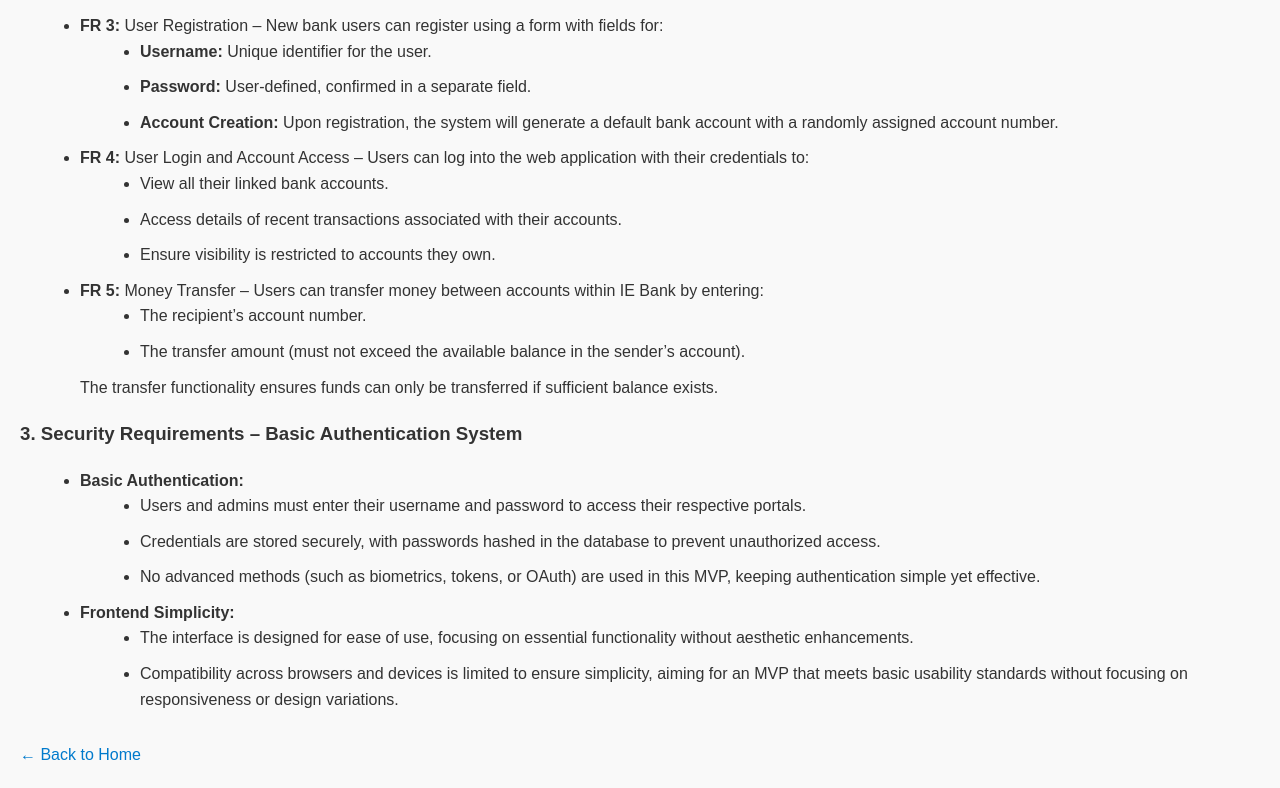
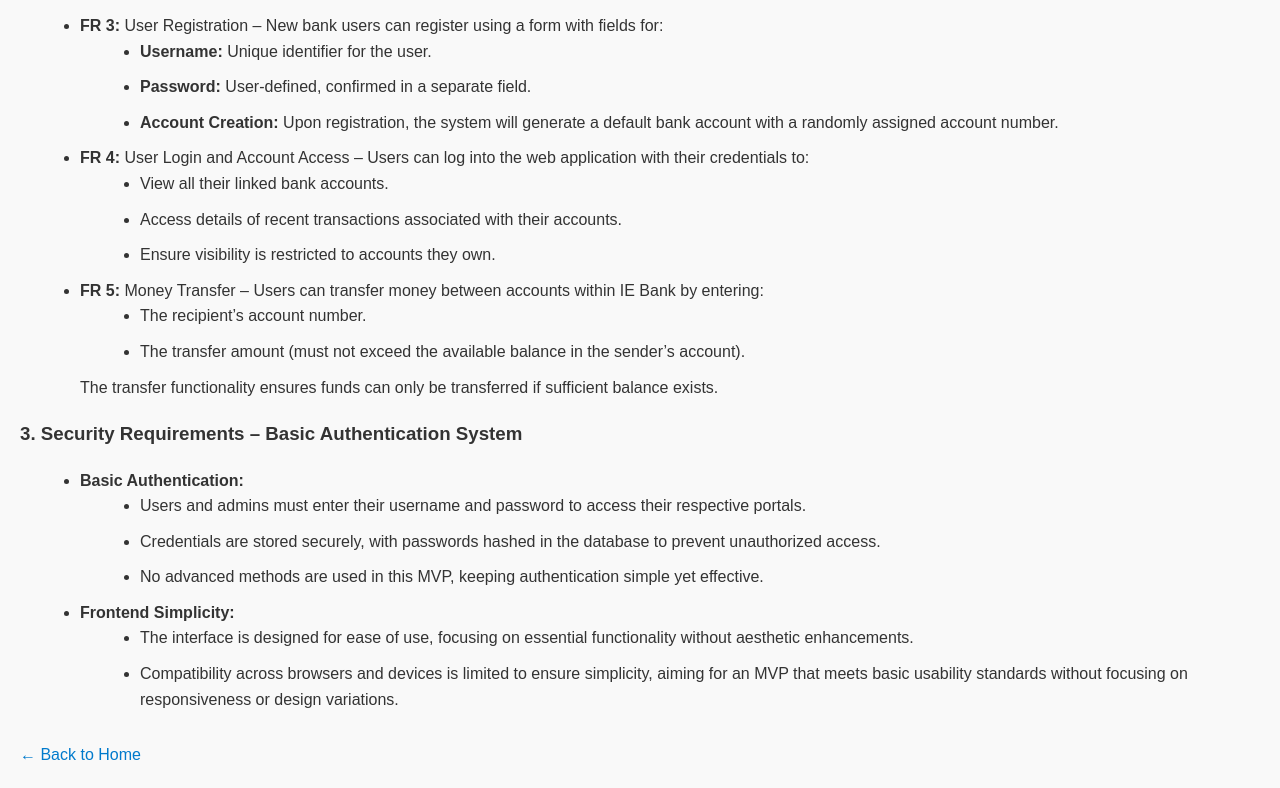
Before and after one commit to juandifers/IE-Bank-Group, a plain HTML site: page mvp-description.html in a window 1280 px wide. Shown: the part 692-1480 px from the top of the page. Drawn offline with Linux system fonts and the light colour scheme.

Commit message:
Update mvp-description.html

```diff
--- a/mvp-description.html
+++ b/mvp-description.html
@@ -93,7 +93,7 @@
             <ul>
                 <li>Users and admins must enter their username and password to access their respective portals.</li>
                 <li>Credentials are stored securely, with passwords hashed in the database to prevent unauthorized access.</li>
-                <li>No advanced methods (such as biometrics, tokens, or OAuth) are used in this MVP, keeping authentication simple yet effective.</li>
+                <li>No advanced methods are used in this MVP, keeping authentication simple yet effective.</li>
             </ul>
         </li>
         <li><strong>Frontend Simplicity:</strong>
```
